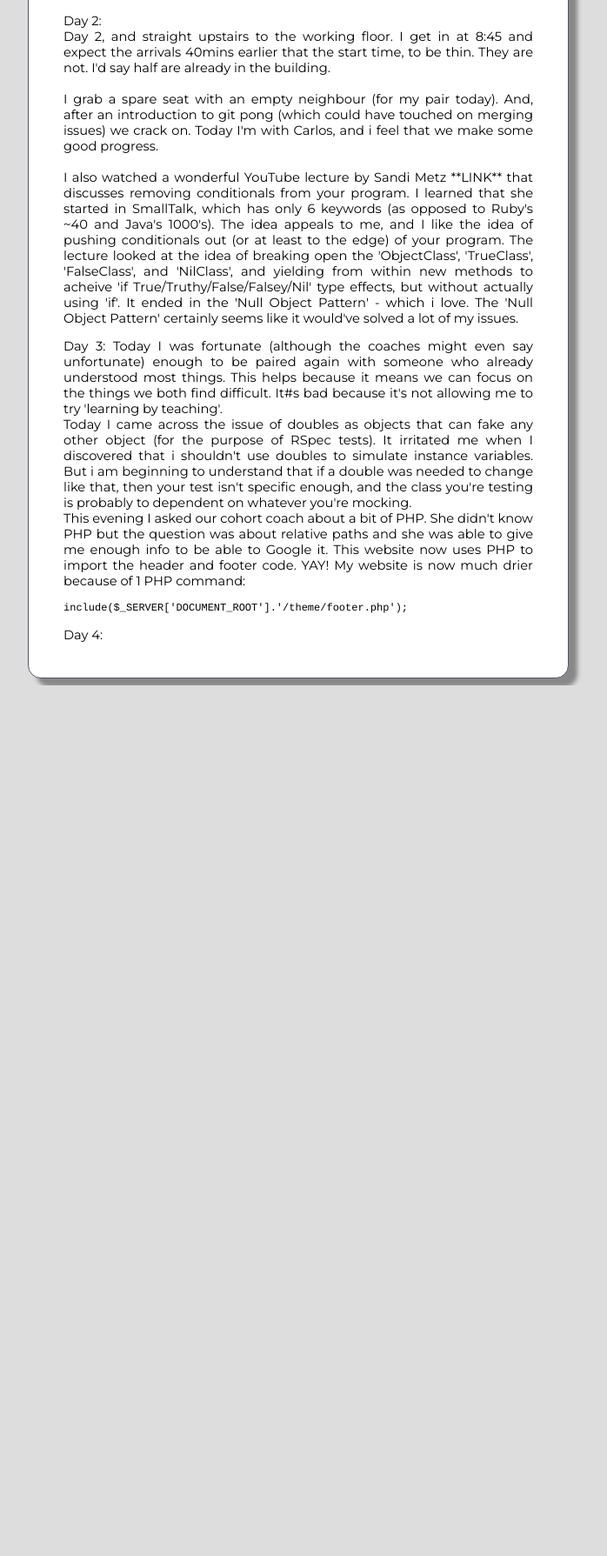
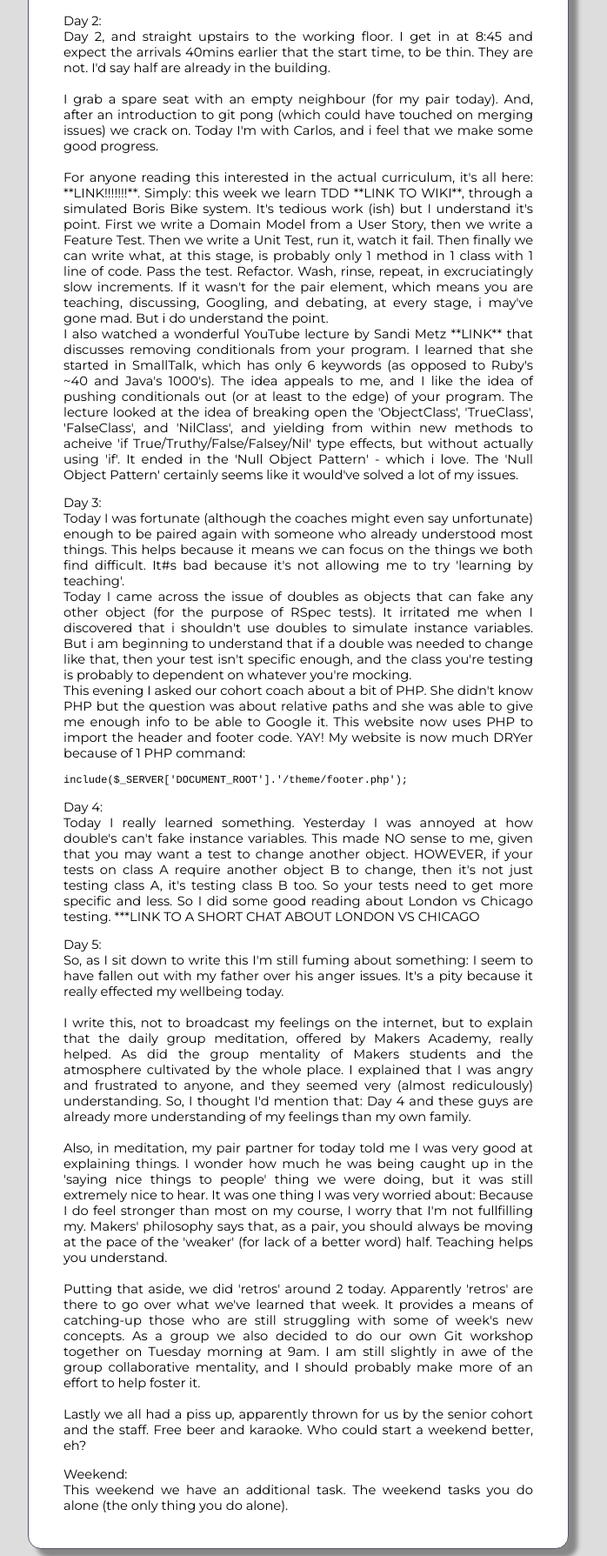
Before and after one commit to unalterable/oliverdiamond.org, a PHP site: page /makers-academy-blog/week-one.php in a window 1280 px wide. Shown: the part 295-2084 px from the top of the page at 87% size, without its empty margins (297-995 px from the left). Before the commit the page ends 1083 px from the top, so only its background shows below. Run offline with PHP 8.4, Linux system fonts and the light colour scheme.

```diff
--- a/makers-academy-blog/week-one.php
+++ b/makers-academy-blog/week-one.php
@@ -12,17 +12,32 @@
 			<BR>
 			I grab a spare seat with an empty neighbour (for my pair today). And, after an introduction to git pong (which could have touched on merging issues) we crack on. Today I'm with Carlos, and i feel that we make some good progress.<BR>
 			<BR>
+			For anyone reading this interested in the actual curriculum, it's all here: **LINK!!!!!!!**. Simply: this week we learn TDD **LINK TO WIKI**, through a simulated Boris Bike system. It's tedious work (ish) but I understand it's point. First we write a Domain Model from a User Story, then we write a Feature Test. Then we write a Unit Test, run it, watch it fail. Then finally we can write what, at this stage, is probably only 1 method in 1 class with 1 line of code. Pass the test. Refactor. Wash, rinse, repeat, in excruciatingly slow increments. If it wasn't for the pair element, which means you are teaching, discussing, Googling, and debating, at every stage, i may've gone mad. But i do understand the point.
+			<BR>
 			I also watched a wonderful YouTube lecture by Sandi Metz **LINK** that discusses removing conditionals from your program. I learned that she started in SmallTalk, which has only 6 keywords (as opposed to Ruby's ~40 and Java's 1000's). The idea appeals to me, and I like the idea of pushing conditionals out (or at least to the edge) of your program. The lecture looked at the idea of breaking open the 'ObjectClass', 'TrueClass', 'FalseClass', and 'NilClass', and yielding from within new methods to acheive 'if True/Truthy/False/Falsey/Nil' type effects, but without actually using 'if'. It ended in the 'Null Object Pattern' - which i love. The 'Null Object Pattern' certainly seems like it would've solved a lot of my issues.<BR>
 			<P>
-			Day 3:
+			Day 3:<BR>
 			Today I was fortunate (although the coaches might even say unfortunate) enough to be paired again with someone who already understood most things. This helps because it means we can focus on the things we both find difficult. It#s bad because it's not allowing me to try 'learning by teaching'.<BR>
 			Today I came across the issue of doubles as objects that can fake any other object (for the purpose of RSpec tests). It irritated me when I discovered that i shouldn't use doubles to simulate instance variables. But i am beginning to understand that if a double was needed to change like that, then your test isn't specific enough, and the class you're testing is probably to dependent on whatever you're mocking.<BR>
-			This evening I asked our cohort coach about a bit of PHP. She didn't know PHP but the question was about relative paths and she was able to give me enough info to be able to Google it. This website now uses PHP to import the header and footer code. YAY! My website is now much drier because of 1 PHP command:
+			This evening I asked our cohort coach about a bit of PHP. She didn't know PHP but the question was about relative paths and she was able to give me enough info to be able to Google it. This website now uses PHP to import the header and footer code. YAY! My website is now much DRYer because of 1 PHP command:
 			<pre class="code">include($_SERVER['DOCUMENT_ROOT'].'/theme/footer.php');</pre>
 			<P>
-			Day 4:
-
-
+			Day 4: <BR>
+			Today I really learned something. Yesterday I was annoyed at how double's can't fake instance variables. This made NO sense to me, given that you may want a test to change another object. HOWEVER, if your tests on class A require another object B to change, then it's not just testing class A, it's testing class B too. So your tests need to get more specific and less. So I did some good reading about London vs Chicago testing. ***LINK TO A SHORT CHAT ABOUT LONDON VS CHICAGO
+			<P>
+			Day 5: <BR>
+			So, as I sit down to write this I'm still fuming about something: I seem to have fallen out with my father over his anger issues. It's a pity because it really effected my wellbeing today.<BR>
+			<BR>
+			I write this, not to broadcast my feelings on the internet, but to explain that the daily group meditation, offered by Makers Academy, really helped. As did the group mentality of Makers students and the atmosphere cultivated by the whole place. I explained that I was angry and frustrated to anyone, and they seemed very (almost rediculously) understanding. So, I thought I'd mention that: Day 4 and these guys are already more understanding of my feelings than my own family.<BR>
+			<BR>
+			Also, in meditation, my pair partner for today told me I was very good at explaining things. I wonder how much he was being caught up in the 'saying nice things to people' thing we were doing, but it was still extremely nice to hear. It was one thing I was very worried about: Because I do feel stronger than most on my course, I worry that I'm not fullfilling my. Makers' philosophy says that, as a pair, you should always be moving at the pace of the 'weaker' (for lack of a better word) half. Teaching helps you understand.<BR>
+			<BR>
+			Putting that aside, we did 'retros' around 2 today. Apparently 'retros' are there to go over what we've learned that week. It provides a means of catching-up those who are still struggling with some of week's new concepts. As a group we also decided to do our own Git workshop together on Tuesday morning at 9am. I am still slightly in awe of the group collaborative mentality, and I should probably make more of an effort to help foster it.<BR>
+			<BR>
+			Lastly we all had a piss up, apparently thrown for us by the senior cohort and the staff. Free beer and karaoke. Who could start a weekend better, eh?<BR>
+			<P>
+			Weekend:<BR>
+			This weekend we have an additional task. The weekend tasks you do alone (the only thing you do alone).
 
 
 <?php include($_SERVER['DOCUMENT_ROOT'].'/theme/footer.php');?>
```
